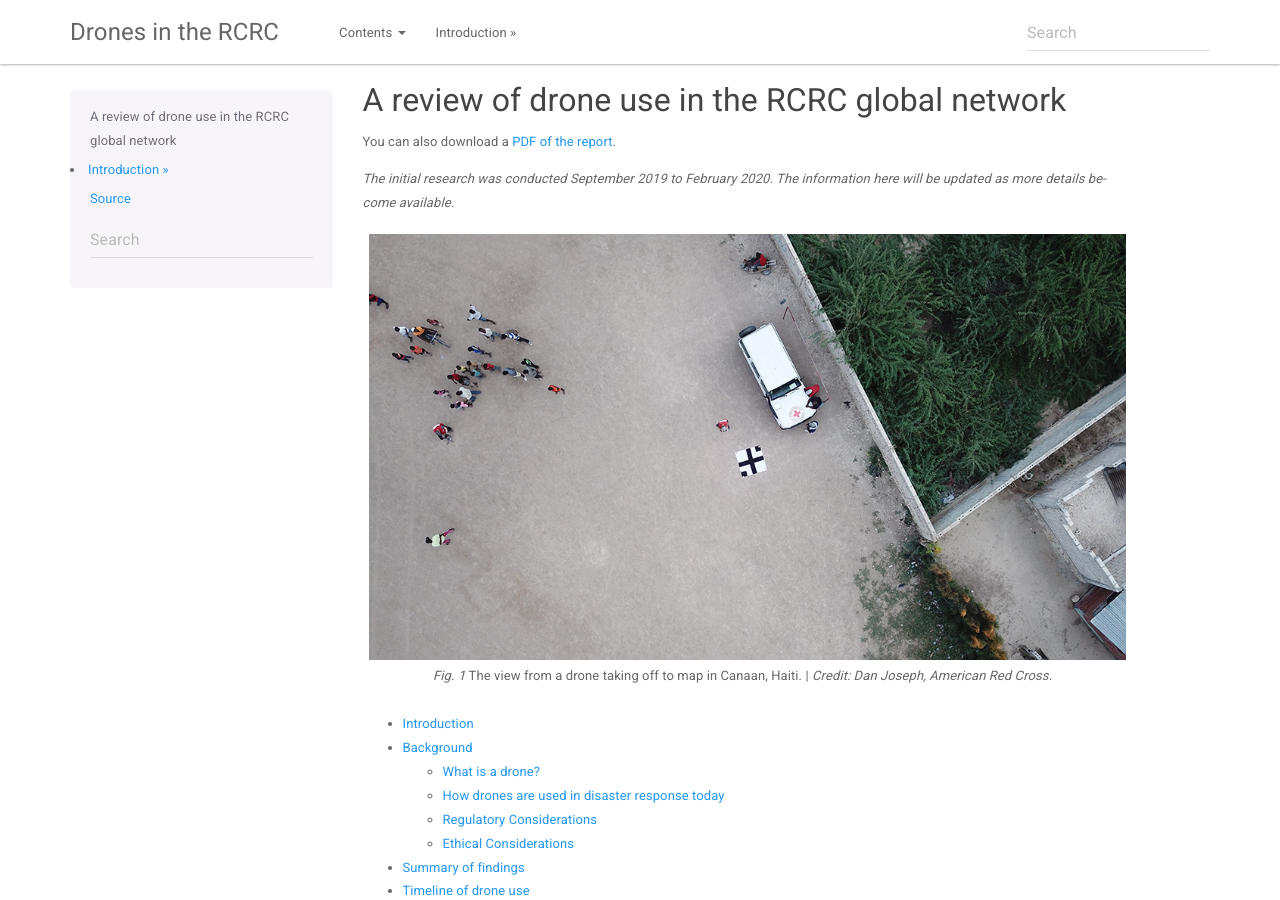
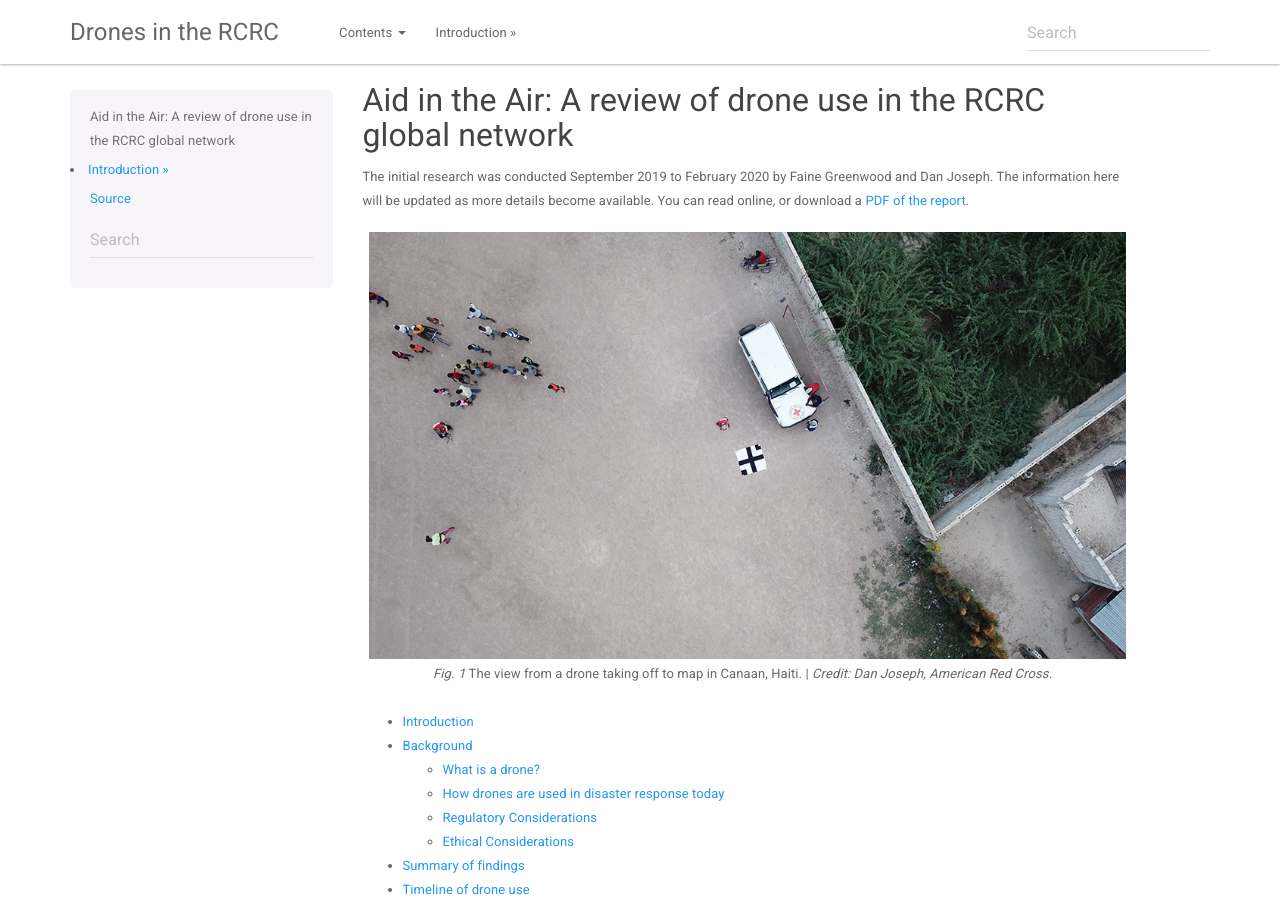
Before and after one commit to AmericanRedCross/rcrc-drones, a Sphinx documentation site: the page built from source/index.rst, in a window 1280 px wide and 900 px high. Built offline with Sphinx 7.4.7, drawn with Linux system fonts in a browser that asks for light colours; some of the changed text lies outside the part shown.

Commit message:
slight edits to index and footer

```diff
--- a/source/conf.py
+++ b/source/conf.py
@@ -47,7 +47,7 @@ master_doc = 'index'
 
 # General information about the project.
 project = u'Drones in the RCRC'
-copyright = u'2020, Faine Greenwood, Dan Joseph'
+html_show_copyright = False
 author = u'Faine Greenwood, Dan Joseph'
 
 # The version info for the project you're documenting, acts as replacement for
--- a/source/index.rst
+++ b/source/index.rst
@@ -3,12 +3,10 @@
 	You can adapt this file completely to your liking, but it should at least
 	contain the root `toctree` directive.
 
-A review of drone use in the RCRC global network
-================================================
+Aid in the Air: A review of drone use in the RCRC global network
+=================================================================
 
-You can also download a `PDF of the report <./Aid_from_the_Air.pdf>`_.
-
-*The initial research was conducted September 2019 to February 2020. The information here will be updated as more details become available.*
+The initial research was conducted September 2019 to February 2020 by Faine Greenwood and Dan Joseph. The information here will be updated as more details become available. You can read online, or download a `PDF of the report <./Aid_from_the_Air.pdf>`_.
 
 .. figure:: /images/american-rc-canaan2.jpg
    :alt: Aerial view from a drone of a Haitian Red Cross Land Cruiser.
```
